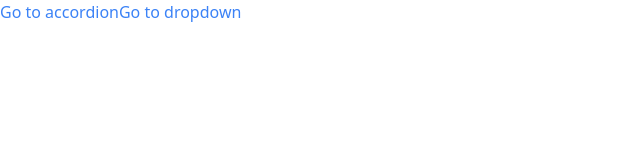
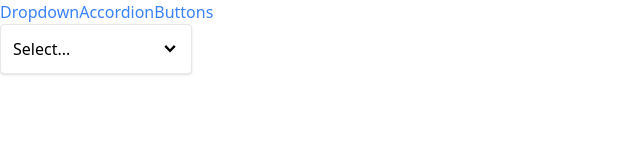
Before and after one commit to Jeungbin/react-udemy-lecture, a React (Create React App) app: page / in a window 1280 px wide. Shown: the top 160 px of the page, without its empty margins (0-640 px from the left). Built offline with nearby package versions, Linux system fonts and the light colour scheme.

Commit message:
#13 : Adding Sidebar Component

```diff
--- a/src/10.Navigation and Routing/App.js
+++ b/src/10.Navigation and Routing/App.js
@@ -1,19 +1,21 @@
-import Link from "./components/Link";
+import Sidebar from "./components/Sidebar";
 import Route from "./components/Route";
 import DropdownPage from "./pages/DropdownPage";
 import AccordionPage from "./pages/AccordionPage";
-
+import ButtonPage from "./pages/ButtonPage";
 function App() {
   return (
     <div>
-      <Link to="/accordion">Go to accordion</Link>
-      <Link to="/dropdown">Go to dropdown</Link>
+      <Sidebar />
       <div>
         <Route path="/accordion">
           <AccordionPage />
         </Route>
-        <Route path="/dropdown">
+        <Route path="/">
           <DropdownPage />
+        </Route>
+        <Route path="/buttons">
+          <ButtonPage />
         </Route>
       </div>
     </div>
--- /dev/null
+++ b/src/10.Navigation and Routing/components/Sidebar.js
@@ -0,0 +1,21 @@
+import React from "react";
+import Dropdown from "./Dropdown";
+import Link from "./Link";
+
+export default function Sidebar() {
+  const links = [
+    { label: "Dropdown", path: "/" },
+    { label: "Accordion", path: "/accordion" },
+    { label: "Buttons", path: "/buttons" },
+  ];
+
+  const rederedLinks = links.map((link) => {
+    return (
+      <Link key={link.label} to={link.path}>
+        {link.label}
+      </Link>
+    );
+  });
+
+  return <div className="sticky top-0 overflow-y-scroll">{rederedLinks}</div>;
+}
```
